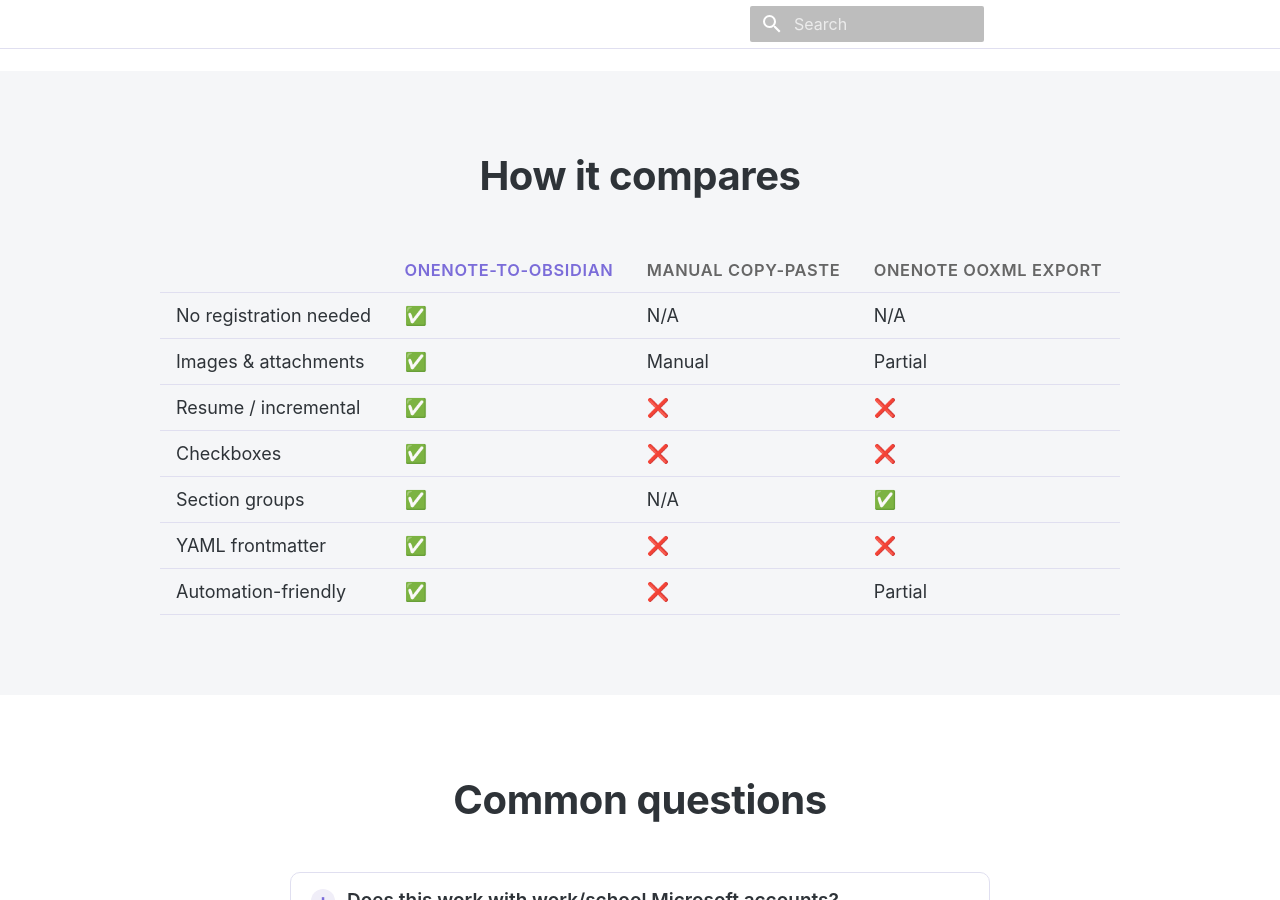
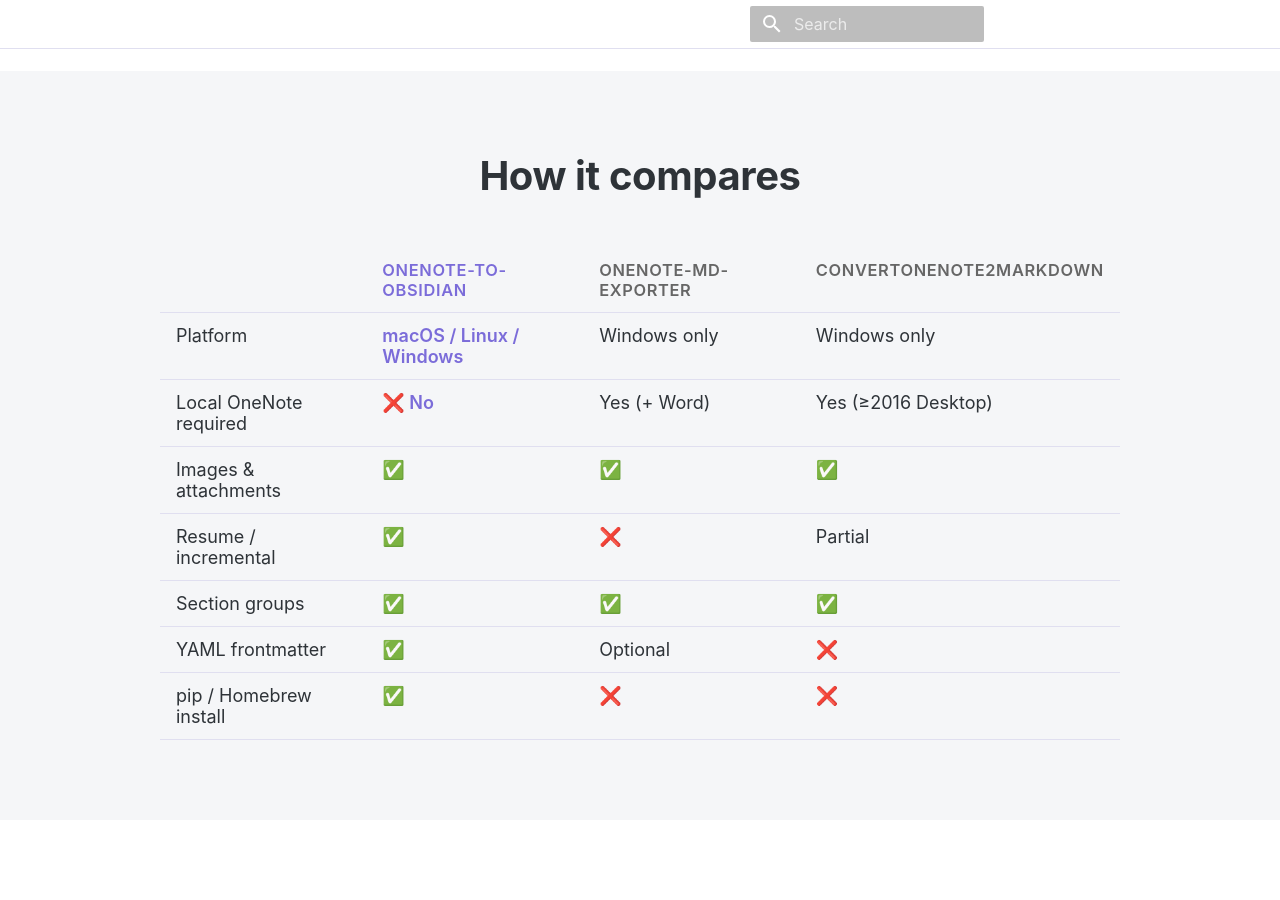
Before and after one commit to Lenivvenil/onenote-to-obsidian, an MkDocs documentation site: the page built from docs/index.md, in a window 1280 px wide and 900 px high, scrolled down 2681 px. Built offline with MkDocs 1.6.1 and Material for MkDocs 9.7.7, drawn with Linux system fonts in a browser that asks for light colours; comment, search, counter and statistics services are not loaded.

Commit message:
docs: sync landing comparison table with real competitors, exclude internal docs from MkDocs
- home.html: replace Manual copy-paste / OOXML placeholder columns with
  onenote-md-exporter and ConvertOneNote2MarkDown (matches README update from #44)
- mkdocs.yml: exclude principles.md, decisions/, domain/ from site build
  (internal claude-mini pipeline docs, not user-facing)

Co-Authored-By: Claude Sonnet 4.6 <noreply@anthropic.com>

```diff
--- a/mkdocs.yml
+++ b/mkdocs.yml
@@ -32,6 +32,11 @@ theme:
 extra_css:
   - stylesheets/landing.css
 
+exclude_docs: |
+  principles.md
+  decisions/
+  domain/
+
 nav:
   - Home: index.md
   - Getting Started: getting-started.md
--- a/overrides/home.html
+++ b/overrides/home.html
@@ -119,16 +119,16 @@
     <div class="landing-table-wrap">
       <table class="landing-table">
         <thead>
-          <tr><th></th><th class="landing-table--highlight">onenote-to-obsidian</th><th>Manual copy-paste</th><th>OneNote OOXML export</th></tr>
+          <tr><th></th><th class="landing-table--highlight">onenote-to-obsidian</th><th>onenote-md-exporter</th><th>ConvertOneNote2MarkDown</th></tr>
         </thead>
         <tbody>
-          <tr><td>No registration needed</td><td class="landing-table--highlight">&#x2705;</td><td>N/A</td><td>N/A</td></tr>
-          <tr><td>Images & attachments</td><td class="landing-table--highlight">&#x2705;</td><td>Manual</td><td>Partial</td></tr>
-          <tr><td>Resume / incremental</td><td class="landing-table--highlight">&#x2705;</td><td>&#x274C;</td><td>&#x274C;</td></tr>
-          <tr><td>Checkboxes</td><td class="landing-table--highlight">&#x2705;</td><td>&#x274C;</td><td>&#x274C;</td></tr>
-          <tr><td>Section groups</td><td class="landing-table--highlight">&#x2705;</td><td>N/A</td><td>&#x2705;</td></tr>
-          <tr><td>YAML frontmatter</td><td class="landing-table--highlight">&#x2705;</td><td>&#x274C;</td><td>&#x274C;</td></tr>
-          <tr><td>Automation-friendly</td><td class="landing-table--highlight">&#x2705;</td><td>&#x274C;</td><td>Partial</td></tr>
+          <tr><td>Platform</td><td class="landing-table--highlight">macOS / Linux / Windows</td><td>Windows only</td><td>Windows only</td></tr>
+          <tr><td>Local OneNote required</td><td class="landing-table--highlight">&#x274C; No</td><td>Yes (+ Word)</td><td>Yes (&#x2265;2016 Desktop)</td></tr>
+          <tr><td>Images &amp; attachments</td><td class="landing-table--highlight">&#x2705;</td><td>&#x2705;</td><td>&#x2705;</td></tr>
+          <tr><td>Resume / incremental</td><td class="landing-table--highlight">&#x2705;</td><td>&#x274C;</td><td>Partial</td></tr>
+          <tr><td>Section groups</td><td class="landing-table--highlight">&#x2705;</td><td>&#x2705;</td><td>&#x2705;</td></tr>
+          <tr><td>YAML frontmatter</td><td class="landing-table--highlight">&#x2705;</td><td>Optional</td><td>&#x274C;</td></tr>
+          <tr><td>pip / Homebrew install</td><td class="landing-table--highlight">&#x2705;</td><td>&#x274C;</td><td>&#x274C;</td></tr>
         </tbody>
       </table>
     </div>
```
